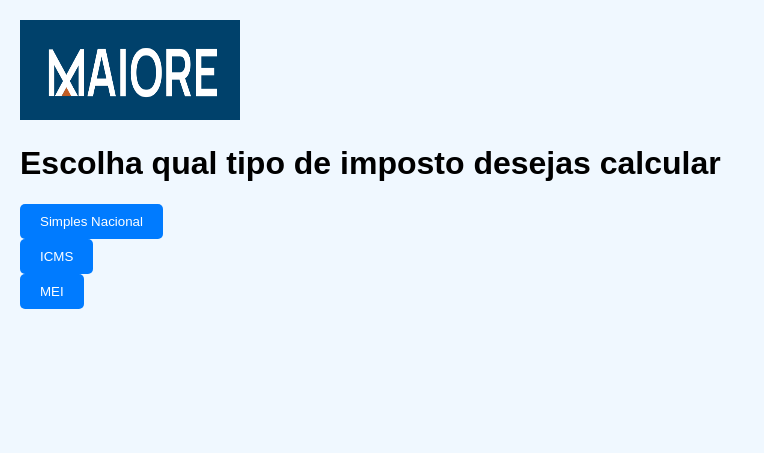
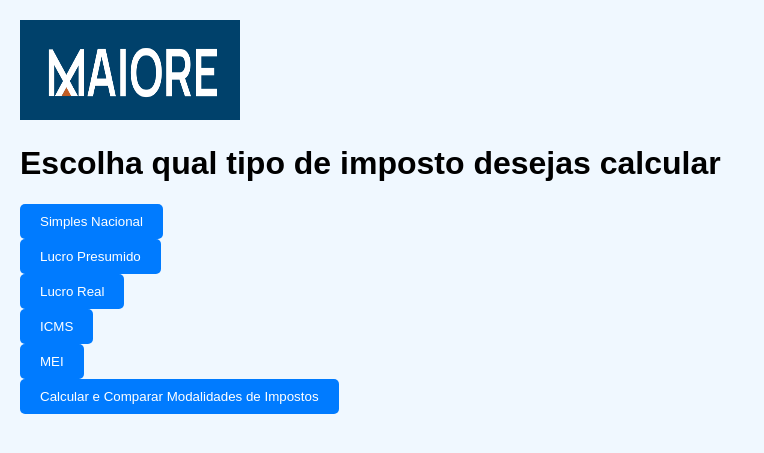
Before and after one commit to danielaniceto/ferramenta_calculo_imposto, a Flask app: page / in a window 1280 px wide. Shown: the top 453 px of the page, without its empty margins (0-764 px from the left). Run offline with Flask 3, Linux system fonts and the light colour scheme.

Commit message:
Atividades ate as 09:18, 31/05

```diff
--- a/templates/escolha_imposto.html
+++ b/templates/escolha_imposto.html
@@ -16,6 +16,14 @@
         <button type="submit" > Simples Nacional </button>
     </form>
 
+    <form action="/lucropresumido" method="post">
+        <button type="submit" > Lucro Presumido </button>
+    </form>
+
+    <form action="/lucroreal" method="post">
+        <button type="submit" > Lucro Real </button>
+    </form>
+
     <form action="/icms" method="post">
         <button type="submit" > ICMS </button>
     </form>
@@ -24,4 +32,8 @@
         <button type="submit" > MEI </button>
     </form>
 
+    <form action="/compararimpostos" method="post">
+        <button type="submit"> Calcular e Comparar Modalidades de Impostos </button>
+    </form>
+
 </body>
```
Also changed, not shown: templates/lucropresumido.html (added), templates/lucroreal.html (added).
